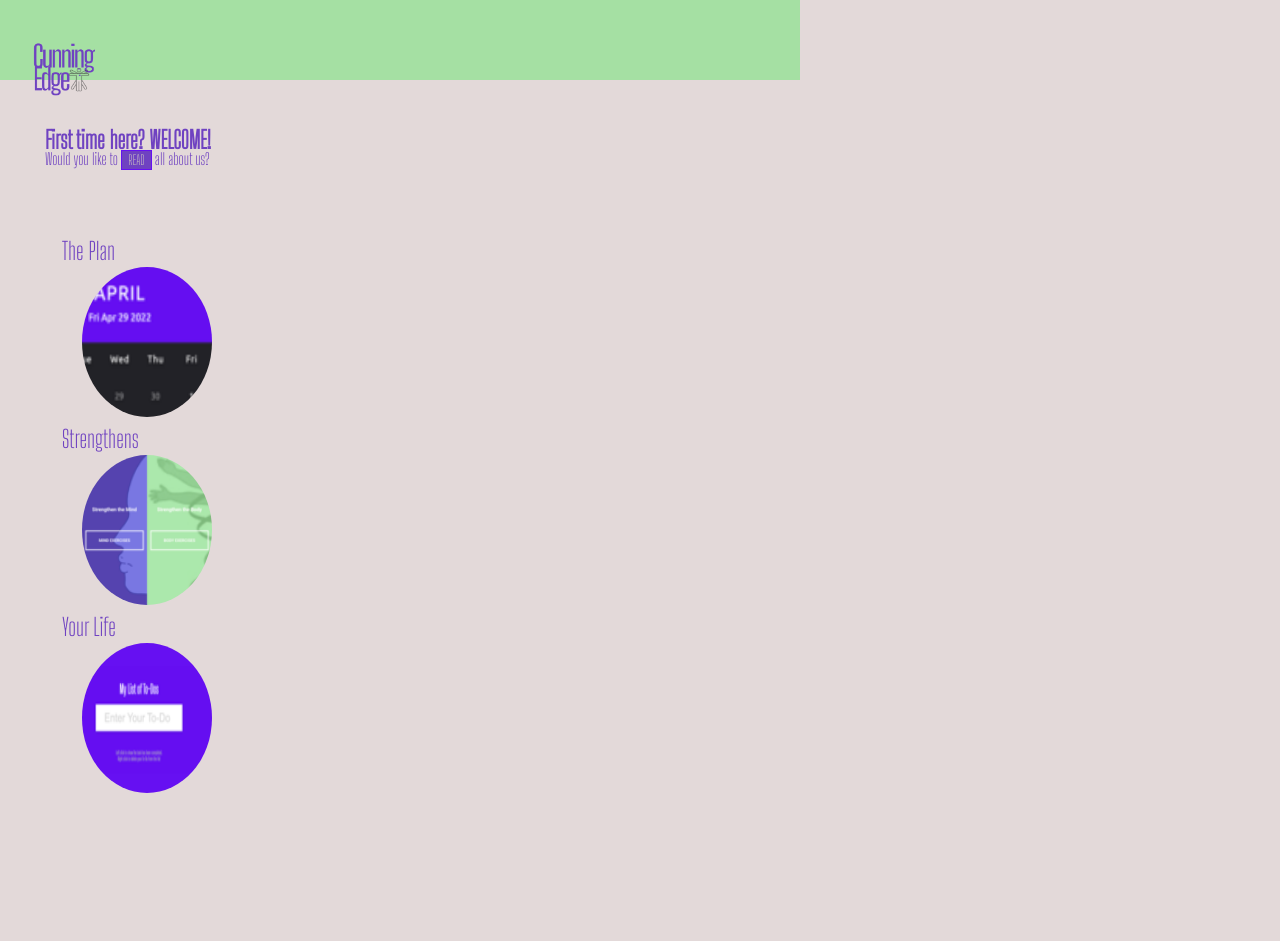
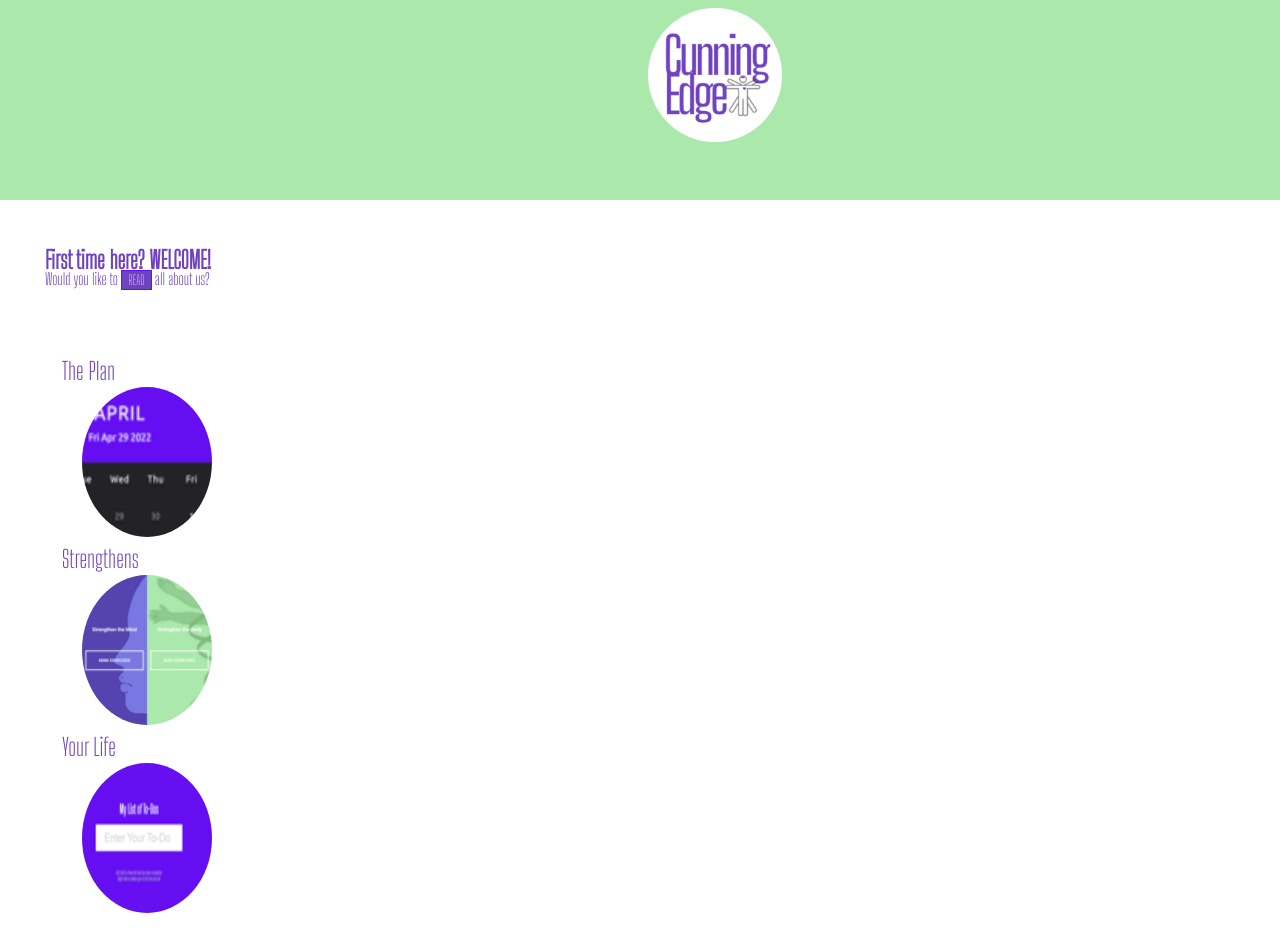
Before and after one commit to ChristineJackson464/CunningEdge_1, a plain HTML site: page index.html in a window 1280 px wide. Before the commit the page ends 821 px from the top, so only its background shows below. Drawn offline with Linux system fonts and the light colour scheme; a web font is replaced by a local one.

Commit message:
Added logo & styling

```diff
--- a/index.html
+++ b/index.html
@@ -10,13 +10,11 @@
 </head>
 
 <body>
-    <div class="container">
 
         <!-- HEADER -->
         <header>
-             <img src="images/logo.png" alt="logo pic">
+            <img id="logo" src="images/g842.png" alt="Company Logo">
         </header>
-
 
         <!-- WELCOME -->
         <div class="welcome">
@@ -41,7 +39,6 @@
             </div>
         </div>
 
-    </div>
     <script src="script.js"></script>
 </body>
 
--- a/style.css
+++ b/style.css
@@ -5,7 +5,7 @@
 }
 
 body {
-    background-color: #e3d9d9;
+    background-color: #fff;
     font-family: 'Big Shoulders Display', cursive;
     height: auto;
     margin: 0;
@@ -15,17 +15,14 @@ body {
 
 header {
     background-color:rgba(151, 227, 151, 0.8);
-    display: flex;
-    flex-direction:column;
-    justify-content:space-evenly;
-    margin: 0;
-    height: 10vh;
-    width: 100vh;
+    height: 25vh;
+    width: 100vw;
 }
 
-img{
+header #logo {
     margin: 0;
-    padding: 0;
+    margin-left: 50%;
+    padding: 8px;
     width: 150px;
     height: 150px;
 }
@@ -33,7 +30,6 @@ img{
 
 /* Welcome/About Us link */
 .welcome {
-   /* border: 1px solid red; */
    margin: 45px;
    width: 60%;;
 }
@@ -112,4 +108,8 @@ li img {
 }
 
 
-/* Later: add Media Query */
+/* Later: add Media Query
+@media (prefers-color-scheme: dark) {
+
+
+}*/
```
Also changed, not shown: images/Mind.png (added), images/g842.png (added), 2 other files.
